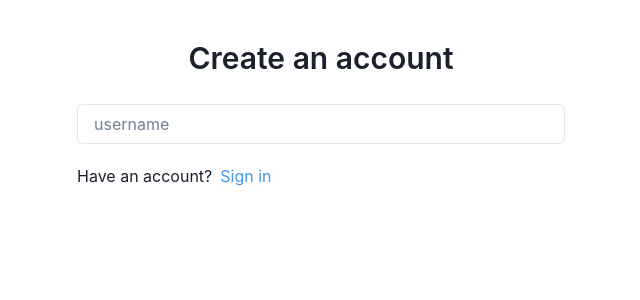
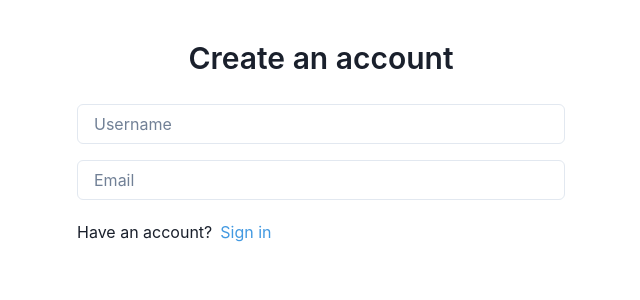
Before and after one commit to hebersandoval/organize_flow, a React (Vite) app in the folder client/: page /signup in a window 1280 px wide. Shown: the top 300 px of the page, without its empty margins (319-959 px from the left). Built offline with nearby package versions, Linux system fonts and the light colour scheme.

Commit message:
Created email input field.

```diff
--- a/client/src/pages/SignUp.jsx
+++ b/client/src/pages/SignUp.jsx
@@ -22,10 +22,20 @@ export default function SignUp() {
                         <Input
                             id="username"
                             type="text"
-                            placeholder="username"
+                            placeholder="Username"
                             {...register('username', { required: 'Username is required' })}
                         />
                         <FormErrorMessage>{errors.username && errors.username.message}</FormErrorMessage>
+                    </FormControl>
+
+                    <FormControl>
+                        <Input
+                            id="email"
+                            type="email"
+                            placeholder="Email"
+                            {...register('email', { required: 'Email is required' })}
+                        />
+                        <FormErrorMessage>{errors.email && errors.email.message}</FormErrorMessage>
                     </FormControl>
                 </Stack>
             </form>
```
